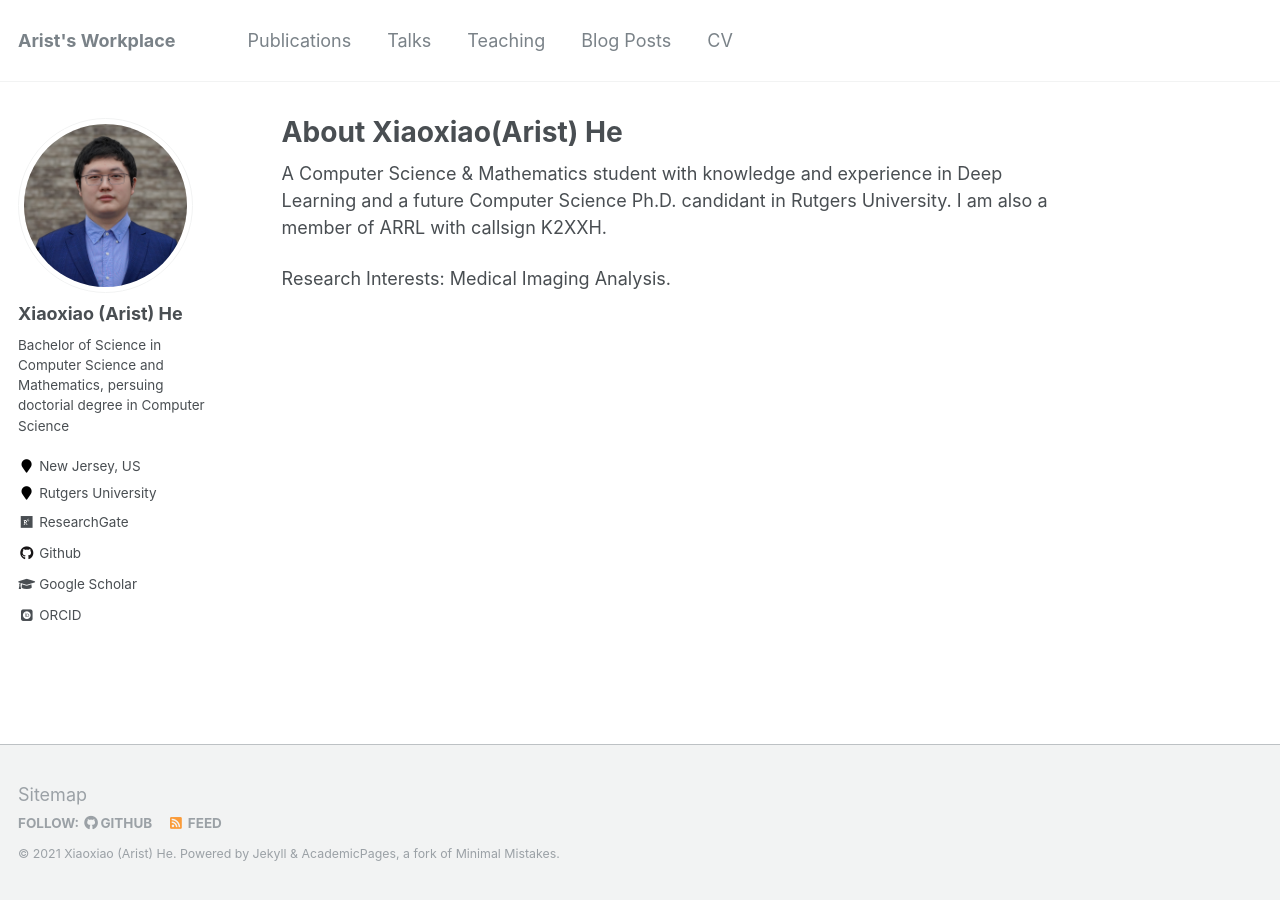
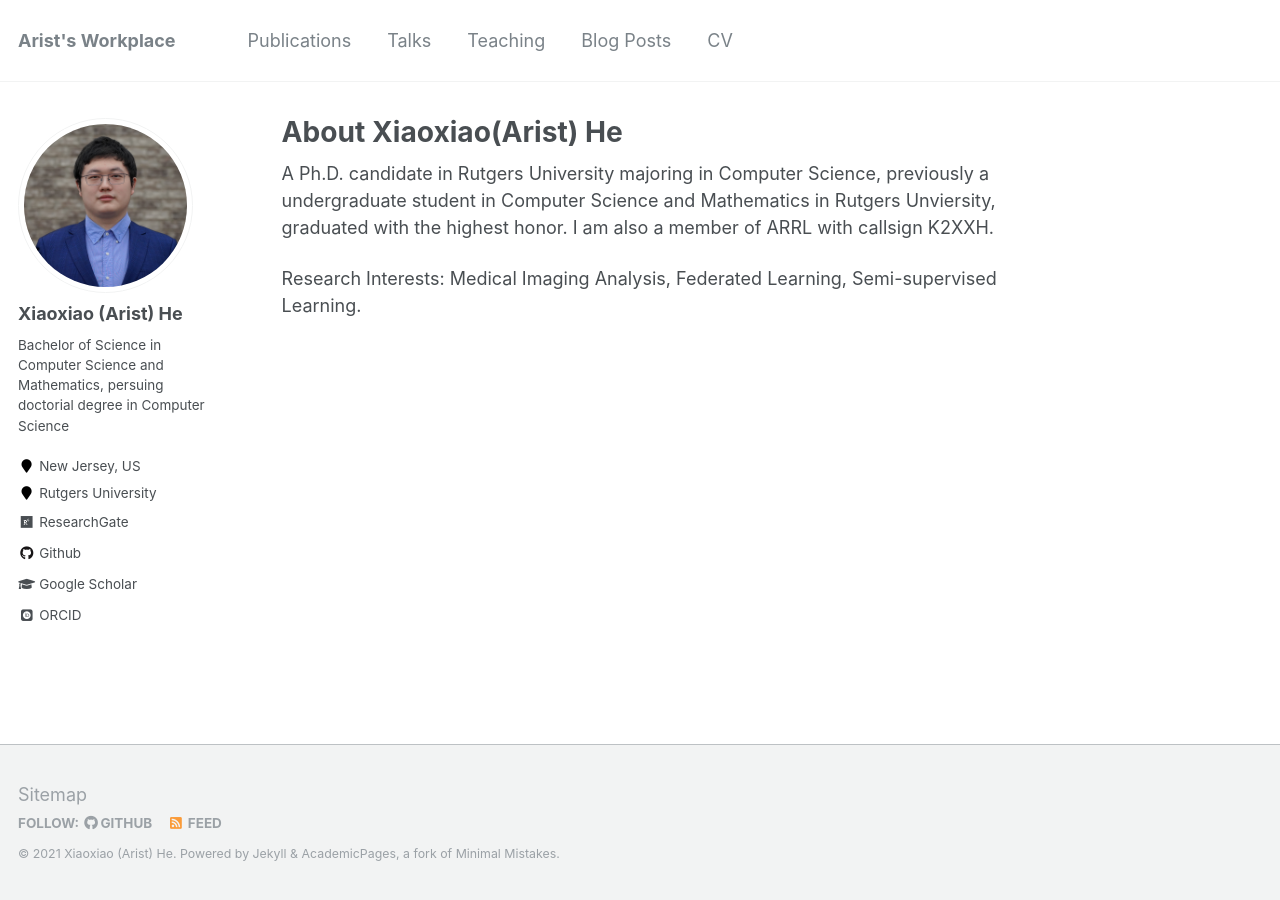
Before and after one commit to hexiaoxiao-cs/hexiaoxiao-cs.github.io, a Jekyll site: the page built from _pages/about.md, in a window 1280 px wide. Built offline with Jekyll 4.4.1, drawn with Linux system fonts in a browser that asks for light colours; some web fonts are replaced.

Commit message:
Updates 08-19-2021

```diff
--- a/_pages/about.md
+++ b/_pages/about.md
@@ -8,6 +8,6 @@ redirect_from:
   - /about.html
 ---
 
-A Computer Science & Mathematics student with knowledge and experience in Deep Learning and a future Computer Science Ph.D. candidant in Rutgers University. I am also a member of ARRL with callsign K2XXH.
+A Ph.D. candidate in Rutgers University majoring in Computer Science, previously a undergraduate student in Computer Science and Mathematics in Rutgers Unviersity, graduated with the highest honor. I am also a member of ARRL with callsign K2XXH.
 
-Research Interests: Medical Imaging Analysis.
+Research Interests: Medical Imaging Analysis, Federated Learning, Semi-supervised Learning.
```
